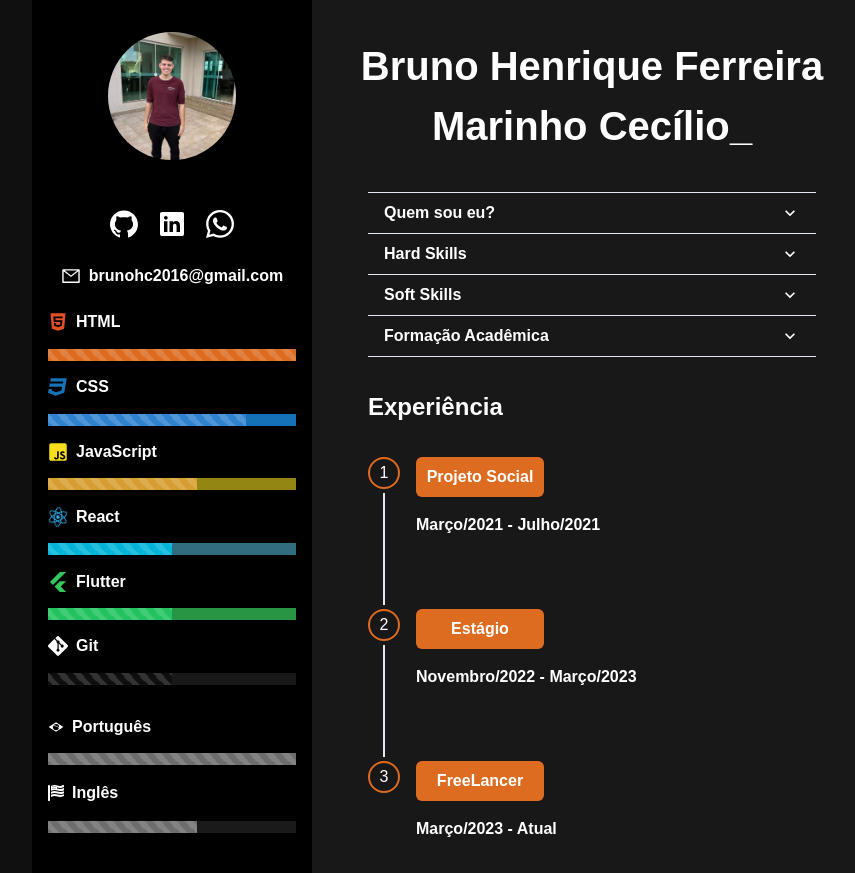
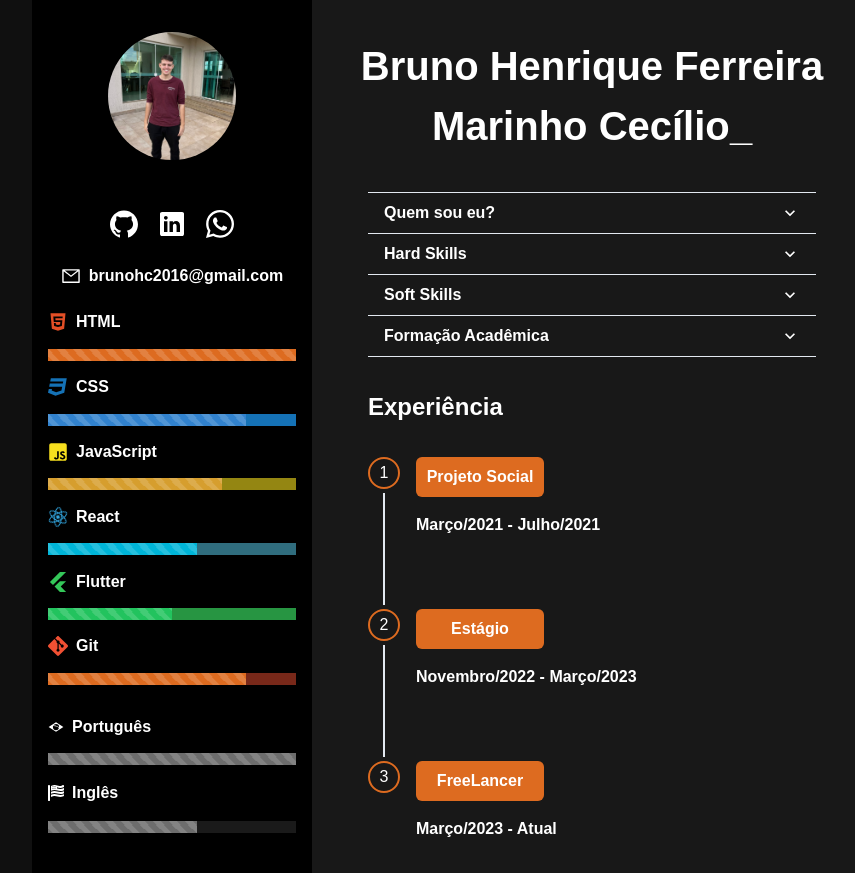
Before and after one commit to SixBruno99/Curriculo, a React (Create React App) app: page / in a window 1280 px wide. Shown: the whole page, without its empty margins (188-1043 px from the left). Built offline with nearby package versions, Linux system fonts and the light colour scheme.

Commit message:
change skills ability level

```diff
--- a/src/Components/Skills/index.jsx
+++ b/src/Components/Skills/index.jsx
@@ -41,7 +41,7 @@ export const Skills = () => {
         colorScheme="yellow"
         bg="rgba(247, 223, 30, 0.6)"
         isAnimated={true}
-        value={60}
+        value={70}
       />
       <Flex {...flexStyle}>
         <FaReact className="rotate" size={20} style={{ color: "#34AEEB " }} />
@@ -52,7 +52,7 @@ export const Skills = () => {
         colorScheme="cyan"
         bg="rgba(97, 218, 251, 0.5)"
         isAnimated={true}
-        value={50}
+        value={60}
       />
       <Flex {...flexStyle}>
         <SiFlutter  size={20} style={{ color: "#34C759 " }} />
@@ -66,15 +66,15 @@ export const Skills = () => {
         value={50}
       />
       <Flex {...flexStyle}>
-        <SiGit size={20}style={{ color: "#FFFFFF " }} />
+        <SiGit size={20}style={{ color: "#F05033 " }} />
         <Text {...textStyles}>Git</Text>
       </Flex>
       <Progress
         hasStripe
-        colorScheme="blackAlpha"
-        bg="#181818"
+        colorScheme="orange"
+        bg="rgba(240, 80, 51, 0.5)"
         isAnimated={true}
-        value={50}
+        value={80}
       />
       <Languages />
     </Box>
```
